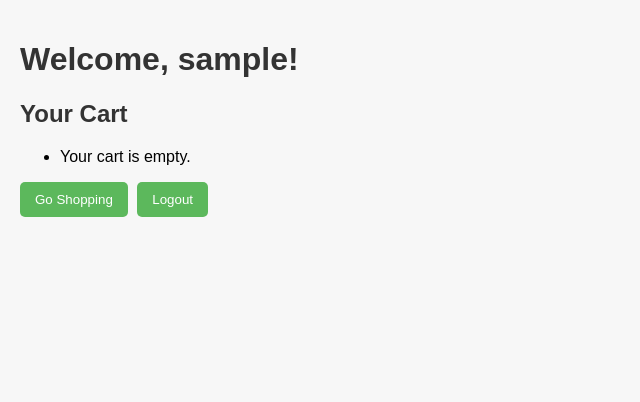
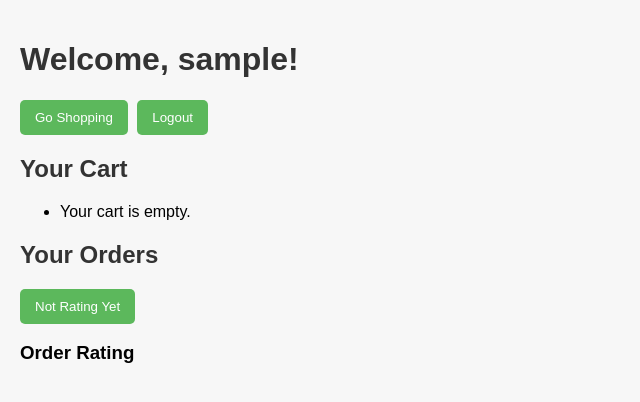
Before and after one commit to bs10081/shopping-mvc, a Flask app: page /dashboard in a window 1280 px wide. Shown: the top 402 px of the page, without its empty margins (0-640 px from the left). Run offline with Flask 3, Linux system fonts and the light colour scheme; the visitor is signed in with stand-in values (Sample User, id 1); data that the repository does not hold is empty.

Commit message:
Update: Order function and Rating function

```diff
--- a/static/js/shop.js
+++ b/static/js/shop.js
@@ -104,7 +104,7 @@ document.getElementById('checkout-btn').addEventListener('click', () => {
                 // document.getElementById('total-price').style.display = 'none';
 
                 // 清空購物車顯示
-                // document.getElementById('cart').innerHTML = '';
+                document.getElementById('cart').innerHTML = '';
                 location.reload();
             }
 
--- /dev/null
+++ b/static/js/user.js
@@ -0,0 +1,60 @@
+document.addEventListener('DOMContentLoaded', function () {
+    fetch('/order_status')
+        .then(response => response.json())
+        .then(data => {
+            const ordersList = document.getElementById('orders-list');
+            ordersList.innerHTML = '';
+            data.forEach(order => {
+                const li = document.createElement('li');
+                li.textContent = `Order ID: ${order.id} - Status: ${order.status} - Rating: ${order.rating}`;
+                ordersList.appendChild(li);
+            });
+        })
+        .catch(error => console.error('Error:', error));
+});
+
+document.addEventListener('DOMContentLoaded', function () {
+    fetch('/user_orders') // 這是獲取當前用戶訂單的假設端點
+        .then(response => response.json())
+        .then(orders => {
+            const orderList = document.getElementById('order-list');
+            orders.forEach(order => {
+                const li = document.createElement('li');
+                li.textContent = `Order ID: ${order.id} `;
+                const ratingSelect = createRatingSelect(order.id);
+                li.appendChild(ratingSelect);
+                orderList.appendChild(li);
+            });
+        })
+        .catch(error => console.error('Error:', error));
+});
+
+function createRatingSelect(orderId) {
+    const select = document.createElement('select');
+    select.id = `rating-${orderId}`;
+    for (let i = 1; i <= 5; i++) {
+        const option = document.createElement('option');
+        option.value = i;
+        option.textContent = i;
+        select.appendChild(option);
+    }
+    select.addEventListener('change', () => submitRating(orderId, select.value));
+    return select;
+}
+
+function submitRating(orderId, rating) {
+    fetch(`/rate_order/${orderId}`, {
+        method: 'POST',
+        headers: {
+            'Content-Type': 'application/json'
+        },
+        body: JSON.stringify({ rating: rating })
+    })
+        .then(response => response.json())
+        .then(data => {
+            alert('Thank you for your rating!');
+        })
+        .catch(error => {
+            console.error('Error:', error);
+        });
+}
--- a/templates/user.html
+++ b/templates/user.html
@@ -5,10 +5,13 @@
     <meta charset="UTF-8">
     <title>User Dashboard</title>
     <link rel="stylesheet" href="/static/css/style.css">
+    <script src="/static/js/user.js"></script>
 </head>
 
 <body>
     <h1>Welcome, {{ current_user.username }}!</h1>
+    <button onclick="window.location.href='/shop'">Go Shopping</button>
+    <button onclick="window.location.href='/logout'">Logout</button>
     <div id="user-cart">
         <h2>Your Cart</h2>
         <ul>
@@ -24,9 +27,31 @@
             {% endfor %}
         </ul>
     </div>
-    <button onclick="window.location.href='/shop'">Go Shopping</button>
-    <button onclick="window.location.href='/logout'">Logout</button>
 
+    <div id="order-status">
+        <h2>Your Orders</h2>
+        <button onclick="window.location.href='/rating'">Not Rating Yet</button>
+        <ul id="orders-list">
+            {% for order in orders %}
+            <li>
+                Order ID: {{ order.id }} -
+                Status: {{ order.status }} -
+                Total: {{ order.total }} -
+                Rate your order:
+            </li>
+            {% else %}
+            <li>You have no orders.</li>
+            {% endfor %}
+        </ul>
+
+    </div>
+    </select>
+
+    </div>
+    <h3>Order Rating</h3>
+    <div id="order-list">
+        <!-- 訂單列表將在這裡動態填入 -->
+    </div>
 </body>
 
 </html>
```
Also changed, not shown: static/js/admin.js (added, +46 -0 lines), static/js/driver.js (added, +46 -0 lines), templates/admin.html (+10 -0 lines), templates/driver.html (added, +20 -0 lines).
